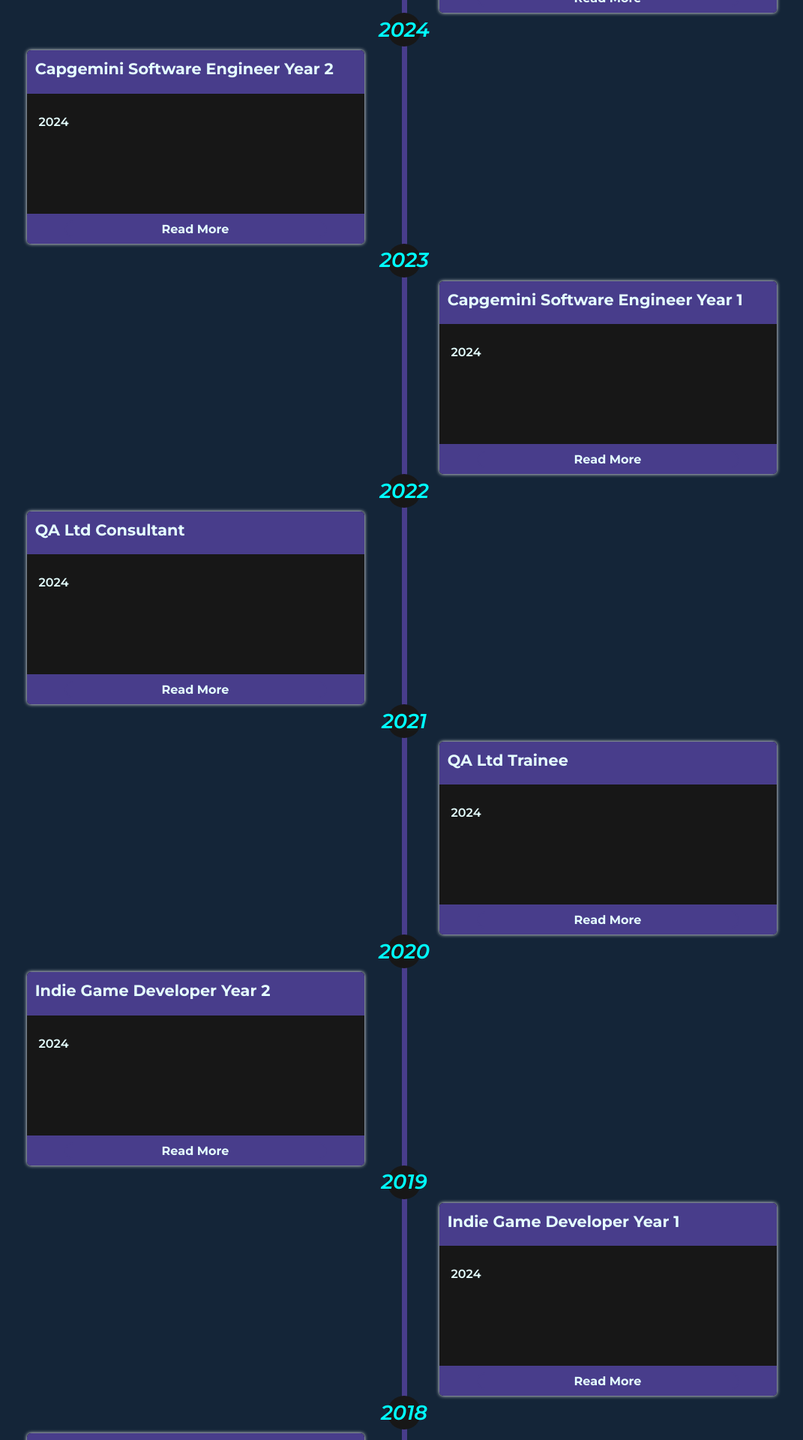
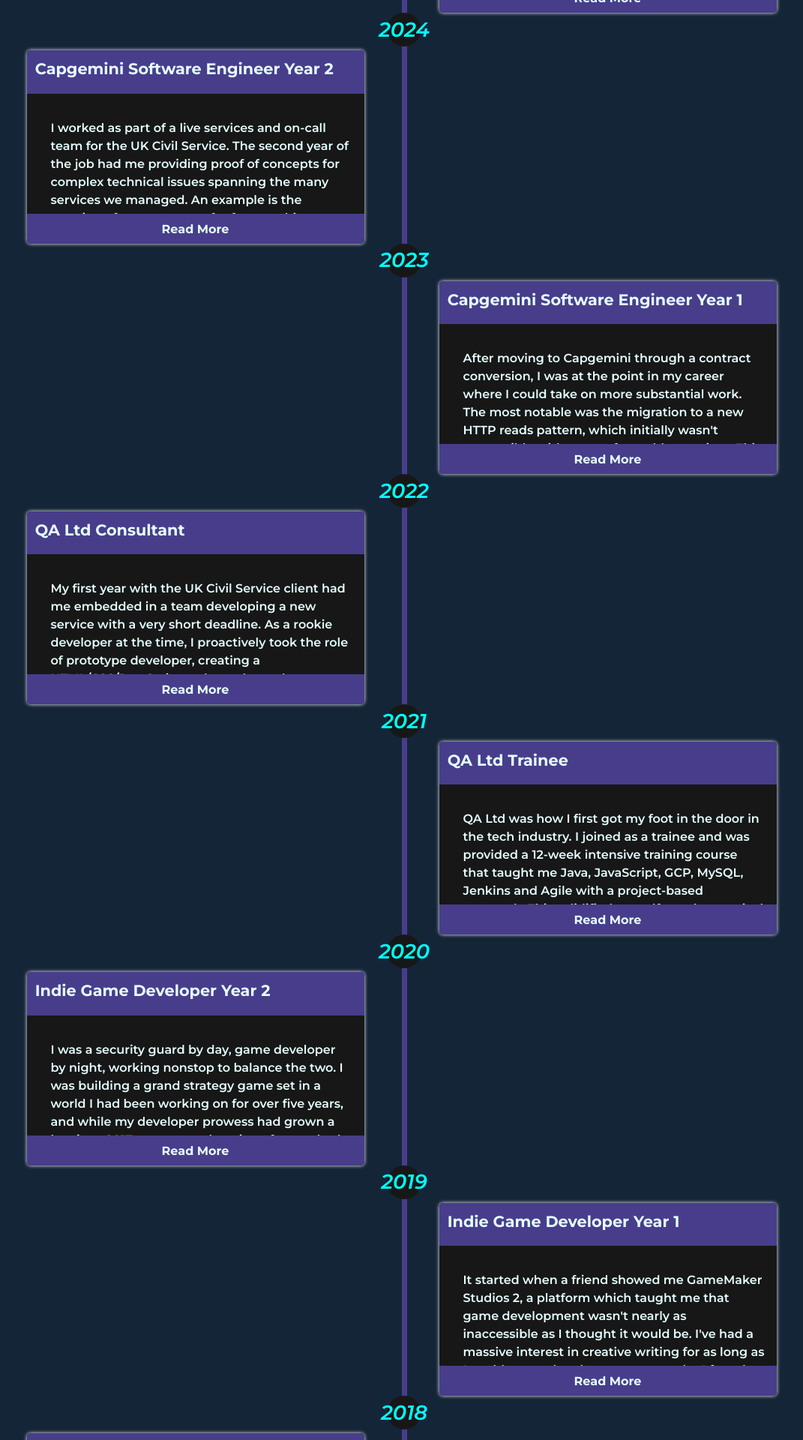
Before and after one commit to Christian-QA/Christian-QA.github.io, a React (Vite) app: page / in a window 1280 px wide. Shown: the part 2020-3940 px from the top of the page at 75% size, without its empty margins (101-1172 px from the left). Built offline with nearby package versions, Linux system fonts and the light colour scheme; the HTML template or start-up script is replaced by a standard one.

Commit message:
Added experience content

```diff
--- a/src/components/Experience.tsx
+++ b/src/components/Experience.tsx
@@ -1,6 +1,6 @@
 import React, {useState, useEffect, useMemo, useRef} from 'react';
 import i18n from 'i18next';
-import { initReactI18next, useTranslation } from 'react-i18next';
+import {initReactI18next, Trans, useTranslation} from 'react-i18next';
 import Messages from '../lang/en.tsx';
 import '../styling/Experience.css'
 
@@ -70,9 +70,12 @@ const Experience: React.FC = () => { // TODO - Fix random right scroll
     const headingsAndEntries = useMemo(() => {
         const years = [2025, 2024, 2023, 2022, 2021, 2020, 2019, 2018];
         return years.reduce(
-            (acc, year) => {
+            (acc: {headings: string[], entries: string[]}, year) => {
                 acc.headings.push(`experience.heading.${year}`);
                 acc.entries.push(`experience.entry.${year}`);
+
+                acc.entries.map(str => str.replace('\n', '<br/>'))
+
                 return acc;
             },
             { headings: [], entries: [] }
@@ -91,7 +94,7 @@ const Experience: React.FC = () => { // TODO - Fix random right scroll
                                      ref={(ref) => addBoxRef(ref, index)}>
                                     <h3 className="title">{t(heading)}</h3>
                                     <div className="description-box">
-                                        <p>{t(headingsAndEntries.entries[index])}</p>
+                                        <Trans i18nKey="message" className="trans"><p className="trans">{t(headingsAndEntries.entries[index])}</p></Trans>
                                         <button className="button">
                                             <div className="button_front">{t("experience.read-more")}</div>
                                         </button>
--- a/src/lang/en.tsx
+++ b/src/lang/en.tsx
@@ -19,31 +19,43 @@ const Messages = {
                 "experience.header": "My Experience",
 
                 "experience.heading.2025": "Independent Developer",
-                "experience.entry.2025": "2025",
+                "experience.entry.2025": "I started the year as someone with over three years of software engineering industry experience and zero commitments. I had always wanted to pursue selling my skills as a contractor, drawn in by the allure of being my own boss, deciding my own hours and ways of working and giving me more time to visit my partner in the US. There's no time like the present, so why not use this year to build my talents and my brand?\n" +
+                    "<br/> <br/>" +
+                    "Currently in the works is a loyalty stamp app for small businesses to provide a digital alternative to physical cards, a machine learning project to analyse voter intentions, and a browser extension to allow for the alteration of kerning and line spacing for users who have trouble reading text on some websites.\n",
 
                 "experience.heading.2024": "Capgemini Software Engineer Year 2",
-                "experience.entry.2024": "2024",
+                "experience.entry.2024": "I worked as part of a live services and on-call team for the UK Civil Service. The second year of the job had me providing proof of concepts for complex technical issues spanning the many services we managed. An example is the creation of a new pattern for form caching, which required the complete rewrite of an entire user journey within the selected service. This resulted in a cleaner, more modern codebase which was far easier to work with and could be implemented across all of the client's services.\n" +
+                    "<br/> <br/>" +
+                    "As one of the longest-running developers on the team, I introduced new team members to the dozens of distinct microservices we managed. A lot of Scala developers transition from Java, and as someone who did the same, I was able to provide a relatable perspective.\n" +
+                    "<br/> <br/>" +
+                    "Eventually, I ended up leaving Capgemini to pursue a Master's degree full-time to help cover weak points I may have developed from primarily being self-taught. This ended up being a huge mistake, as the quality of material covered at a level 7 non-computer science tech degree doesn't compare favourably to the knowledge gained implicitly through work experience. Afterwards, I took my career break into a new direction, figuring out what I wanted to do now I was in a position free from commitments.\n",
 
 
                 "experience.heading.2023": "Capgemini Software Engineer Year 1",
-                "experience.entry.2023": "2024",
+                "experience.entry.2023": "After moving to Capgemini through a contract conversion, I was at the point in my career where I could take on more substantial work. The most notable was the migration to a new HTTP reads pattern, which initially wasn't compatible with some of our older services. This meant that heavy refactoring was needed, occasionally resulting in codebases being unrecognisable from how they were a month before. It was during this time I realised just how far from finished a tech product is once it's released to the public, as there's always code which can be optimised, new libraries and versions which can be leveraged, and bugs to fix.\n" +
+                    "<br/> <br/>" +
+                    "Additionally, I was firmly embedded in the on-call team operated by a small group within the main team. This had us attending to live issues across services in our region through monitoring, resolving and escalating alerts to the relevant parties. Incidents had the potential to impact millions of people and cause severe reputational damage to the client, so speed, insight into the impacted services, and decisiveness in decision-making were required.\n",
 
                 "experience.heading.2022": "QA Ltd Consultant",
-                "experience.entry.2022": "2024",
+                "experience.entry.2022": "My first year with the UK Civil Service client had me embedded in a team developing a new service with a very short deadline. As a rookie developer at the time, I proactively took the role of prototype developer, creating a HTML/CSS/JavaScript web app hosted on Heroku for the senior developers to work off of. Having a high-fidelity interactable prototype is very important for developing applications with very specific functions and intentions for the user experience. Having this prototype helped keep the vision of the designers in line with the work of the developers as stakeholders continued to add desired changes to the project.\n" +
+                    "<br/> <br/>" +
+                    "After this, I was moved to the live services team mentioned above, which provided a far more suitable learning environment for a new developer.\n",
 
                 "experience.heading.2021": "QA Ltd Trainee",
-                "experience.entry.2021": "2024",
+                "experience.entry.2021": "QA Ltd was how I first got my foot in the door in the tech industry. I joined as a trainee and was provided a 12-week intensive training course that taught me Java, JavaScript, GCP, MySQL, Jenkins and Agile with a project-based approach. This solidified my self-taught practical experience with exposure to the technologies which would make me thrive in the industry. During this time, I created an inventory management system in Java, another in Scala, a D&D web app to demonstrate what I learnt since my very first coding project in 2017, and a fully functional cinema ticket booking system.\n" +
+                    "<br/> <br/>" +
+                    "At the end of the year, QA deployed me to my first position as a professional software developer, working for the civil service client mentioned in the years above.\n",
 
                 "experience.heading.2020": "Indie Game Developer Year 2",
-                "experience.entry.2020": "2024",
+                "experience.entry.2020": "I was a security guard by day, game developer by night, working nonstop to balance the two. I was building a grand strategy game set in a world I had been working on for over five years, and while my developer prowess had grown a lot since 2017, my comprehension of scope had not. By the end of the year, the game was less a passion project I intended to sell and more a sandbox of new ideas. Regardless, my security work had become more intense during this time, with me generally working 70-80 hours per week at multiple locations across the Isle of Wight. \n" +
+                    "<br/> <br/>" +
+                    "This dissonance between what I had to do and what I wanted to do eventually emboldened me to take a leap of faith and leave my security job to pursue a career which matched my passion. Fortunately, it didn't take long for my passion to be noticed by QA Ltd, making it the best decision I ever made.\n",
 
                 "experience.heading.2019": "Indie Game Developer Year 1",
-                "experience.entry.2019": "2024",
+                "experience.entry.2019": "It started when a friend showed me GameMaker Studios 2, a platform which taught me that game development wasn't nearly as inaccessible as I thought it would be. I've had a massive interest in creative writing for as long as I could remember, but never an outlet I found suitable for it. I wrote some terrible novels during High School and A-Level, but as someone who rarely reads books it was never a great match. The idea of creating a video game was a dream that GameMaker made feasible, so I spent the next two years tirelessly creating my dream game. While the year above tells you how that ended, what I may have not gotten across is how valuable this experience was for my career. In a very short time I went from someone with zero programming experience to a competent self-taught developer who could create solutions in code pretty efficiently, though with a lot of gaps only industry experience could fill.",
 
                 "experience.heading.2018": "Web Practitioner",
-                "experience.entry.2018": "2024",
-
-
+                "experience.entry.2018": "My first exposure to programming was through the creation of a D&D web app I decided to create to compliment a campaign I was running. The intention was to create an immersive portal for my friends to use to gain clarity on the custom world they were playing in. I had no prior coding experience at this time, and certainly had no idea of the journey it would lead me on. I had recently finished my mechanical engineering HND and concluded that I hated mechanical engineering, which made me very uncertain of my future. Additionally, I had started a career in frontline security, lacking the confidence to explore anything technical after not vibing with mechanical engineering. My software development hobby is what freed me from a path I was not supposed to be on, building the foundation for my skill and passion for the craft.\n",
 
                 "experience.read-more": "Read More",
                 "experience.read-less": "Read Less",
--- a/src/styling/index.css
+++ b/src/styling/index.css
@@ -45,6 +45,12 @@ body {
 p {
   font-size: 1rem;
   margin-bottom: 0.5rem;
+}
+
+.trans {
+  font-size: 1rem;
+  padding: 1rem;
+  margin: 0.5rem 1rem 1rem;
 }
 
 h1 {
```
Also changed, not shown: 1 other file (tests, documents, lock files or other folders).
